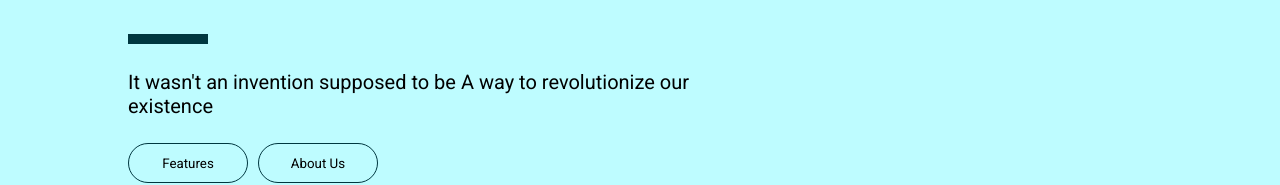
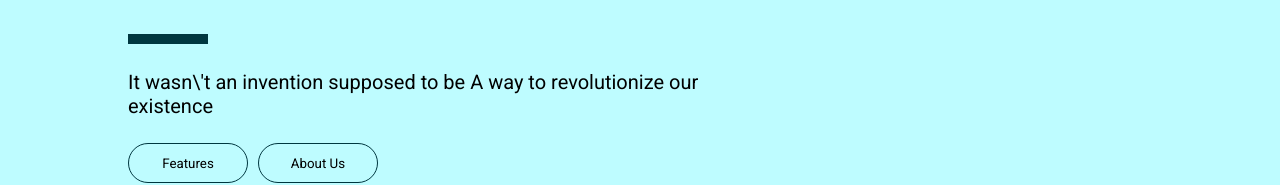
Before and after one commit to aaahanamehrotra/smart-healthcare, a Next.js app: page / in a window 1280 px wide. Shown: the part 391-576 px from the top of the page. Built offline with nearby package versions, Linux system fonts and the light colour scheme.

Commit message:
Update index.js

```diff
--- a/src/pages/index.js
+++ b/src/pages/index.js
@@ -10,7 +10,7 @@ export default function Home() {
       <h1 className={styles.heading}>Pulmo-Gen</h1>
       <hr />
       <h3 className={styles.tagline}>
-        It wasn't an invention supposed to be
+        It wasn\'t an invention supposed to be
 A way to revolutionize our existence
       </h3>
       <div className={styles.buttons}>
```
